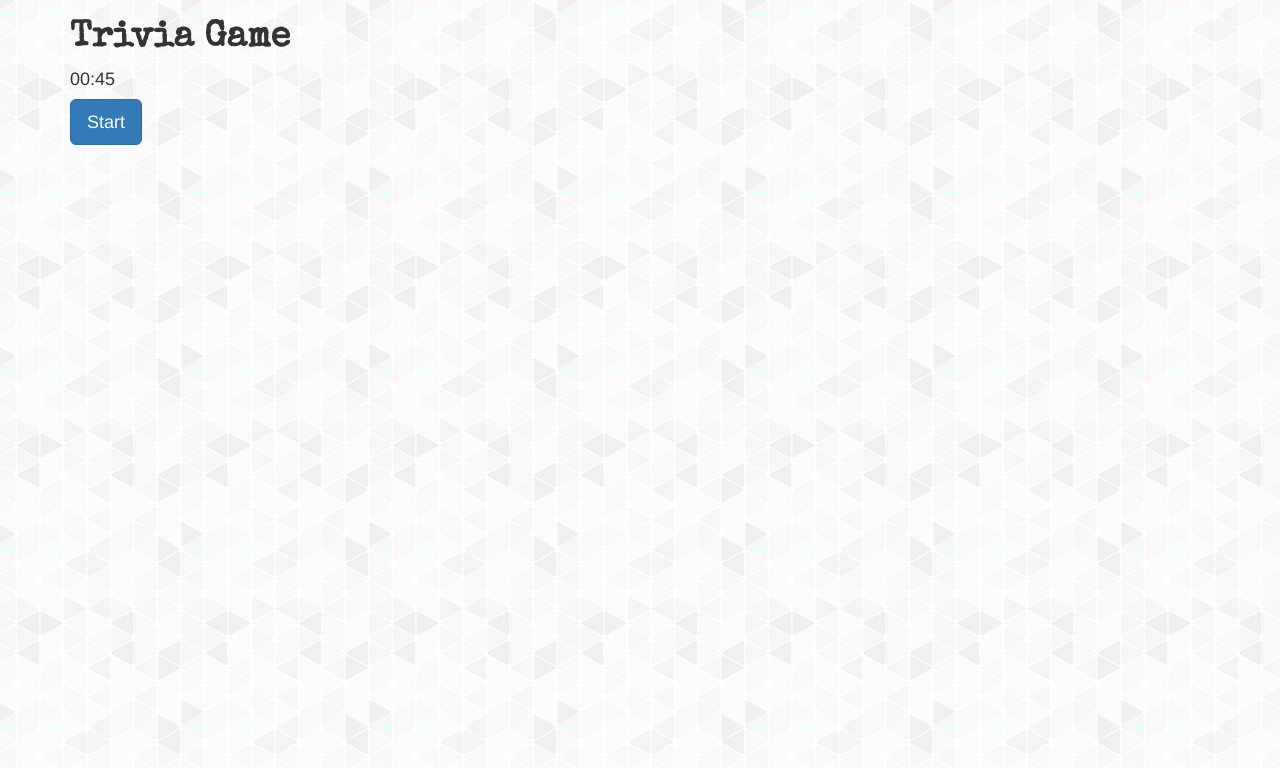
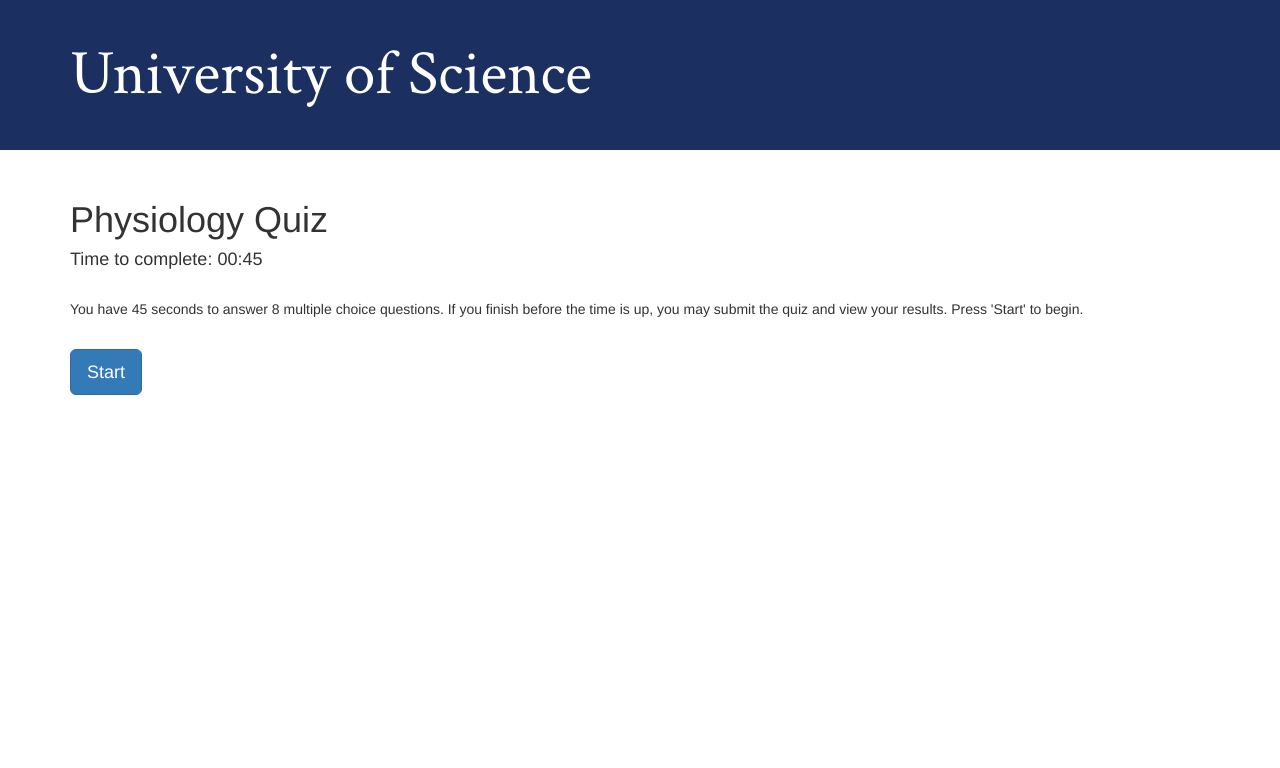
Before and after one commit to sloh03/TriviaGame, a plain HTML site: page index.html in a window 1280 px wide. Drawn offline with nearby package versions, Linux system fonts and the light colour scheme.

Commit message:
Updated UI

```diff
--- a/assets/css/style.css
+++ b/assets/css/style.css
@@ -1,21 +1,41 @@
-body {
+/* body {
     background-image: url('gplaypattern.png');
+} */
+
+.jumbotron {
+    background-color: #1B3061;
+    color: #fff;
+    min-height: 100px;
+    max-height: 150px;
+}
+
+.vertical-center {
+    display: flex;
+    align-items: center;
+    justify-content: center;
+}
+
+#school-name {
+    margin: 0;
+    margin-top: 5%;
+    margin-bottom: 5%;
+    font-family: 'Crimson Text', serif;
 }
 
 #game-name {
-    font-family: 'Special Elite', cursive;
-    font-weight: bold;
+    /* font-family: 'Special Elite', cursive; */
+    /* font-weight: bold; */
 }
 
 label {
     font-weight: normal;
 }
 
-.results {
+/* .results {
     margin-top: 150px;
-}
+} */
 
 #results {
-    text-align: center;
+    /* text-align: center; */
     line-height: 1.5;
 }
--- a/assets/javascript/app.js
+++ b/assets/javascript/app.js
@@ -2,11 +2,14 @@ $(document).ready(function() {
 
     // Hide done button
     $('#done').hide();
+    $('#results-name').hide();
 
     // ON CLICK OF START BUTTON
     $('#start').on("click", function() {
         // Display and start countdown
         startTimer();
+        // Hide instructions
+        $('#instructions').hide();
         // Hide start button
         $('#start').hide();
         // Display 8 questions with answer choices in 'questions' div
@@ -49,6 +52,9 @@ $(document).ready(function() {
     function endQuiz() {
         // Clear timer
         clearTimeout(timerId);
+        // Change to results
+        $('#game-name').hide();
+        $('#results-name').show();
         // Hide questions
         $('#questions').hide();
         // Hide timer
@@ -59,7 +65,7 @@ $(document).ready(function() {
         checkAnswers();
         // Display 'All Done!' message and amount of correct, incorrect, and unanswered questions (array length)
         $('#results').append(
-            'All done!' + '<br>' +
+            'Your quiz has been submitted.' + '<br><br>' +
             'Correct Answers: ' + amountCorrect + '<br>' +
             'Incorrect Answers: ' + amountIncorrect + '<br>' +
             'Unanswered: ' + amountUnanswered
@@ -121,7 +127,7 @@ $(document).ready(function() {
             var choices = questions[i].choices;
 
             // Display each question
-            $('#questions').append((i+1) + '. ' + question + '<br>');
+            $('#questions').append((i+1) + '. ' + question + '<br><br>');
 
             // Display all answer choices using radio buttons
             $('#questions').append("<label>" + "<input type='radio' name='quiz" + (i+1) + "'id='" + (0) + "'value='" + choices[0] + "'>" + ' ' + choices[0] + "</label><br>");
--- a/index.html
+++ b/index.html
@@ -20,19 +20,39 @@
 
    <!-- Fonts -->
     <link href="https://fonts.googleapis.com/css?family=Special+Elite" rel="stylesheet">
+    <link href="https://fonts.googleapis.com/css?family=Crimson+Text" rel="stylesheet">
 
 
     <title>Trivia Game</title>
 
   </head>
   <body>
+
+      <!-- Title -->
+      <div class="jumbotron vertical-center">
+        <div class="container">
+
+          <!-- School name -->
+          <h1 id="school-name">University of Science</h1>
+
+        </div>
+      </div>
+
+      <!-- Timer and Quiz -->
       <div class="container">
 
-        <h1 id="game-name">Trivia Game</h1>
+        <h1 id="game-name">Physiology Quiz</h1>
+        <h1 id="results-name">Quiz Results</h1>
 
         <h4>
-          <div id="time-left">00:45</div>
+          <div id="time-left">Time to complete: 00:45</div>
         </h4>
+
+        <br>
+
+        <p id="instructions">You have 45 seconds to answer 8 multiple choice questions. If you finish before the time is up, you may submit the quiz and view your results. Press 'Start' to begin.</p>
+
+        <br>
 
         <div id="start">
             <button type="button" class="btn btn-primary btn-lg">Start</button>
@@ -49,5 +69,6 @@
         </h4>
 
       </div>
+
   </body>
 </html>
```
